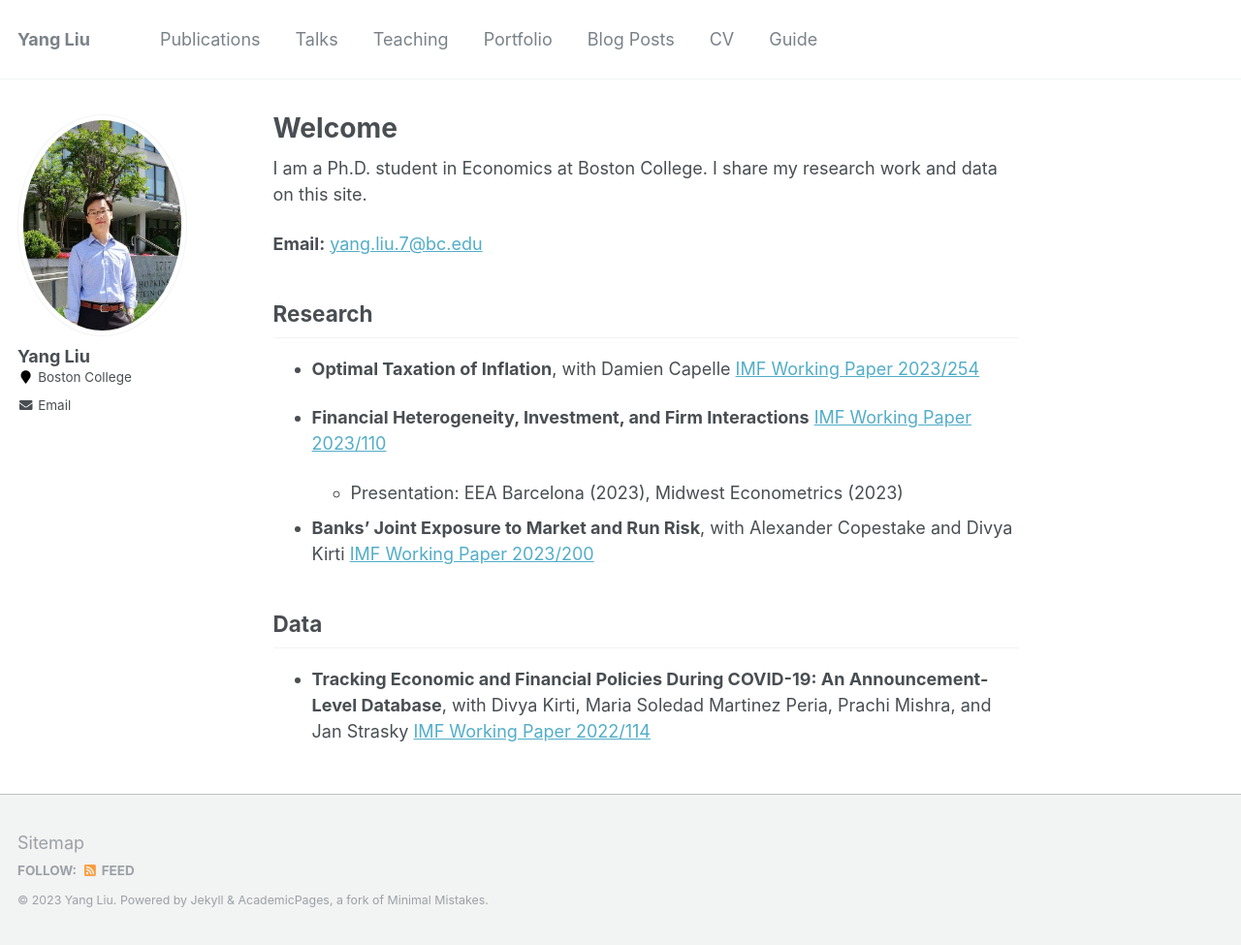
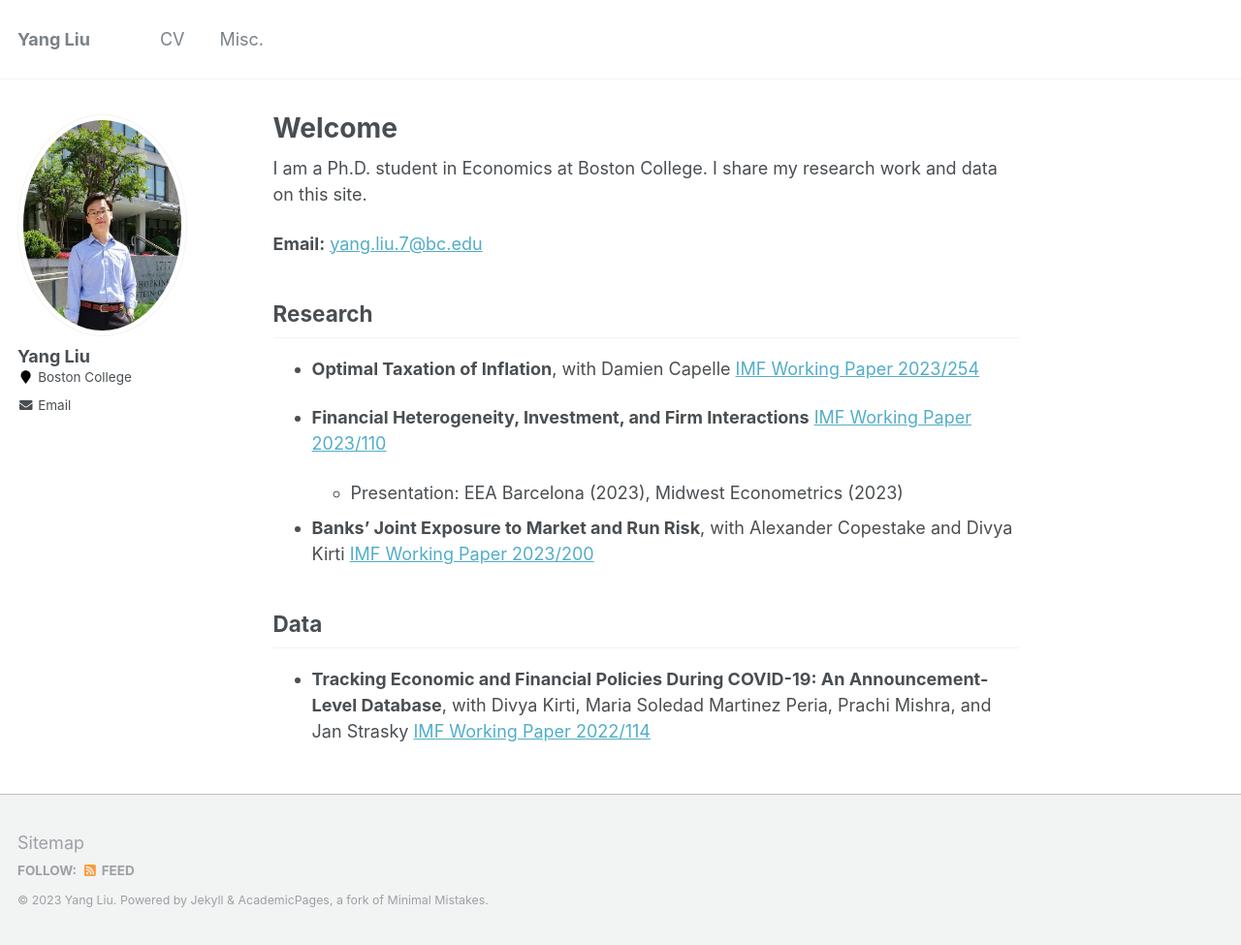
Before and after one commit to yangliu-95/yangliu-95.github.io, a Jekyll site: the page built from _pages/home.md, in a window 1280 px wide and 975 px high. Shown: the whole window at 97% size. Built offline with Jekyll 4.4.1, drawn with Linux system fonts in a browser that asks for light colours.

Commit message:
Update navigation.yml

```diff
--- a/_data/navigation.yml
+++ b/_data/navigation.yml
@@ -1,22 +1,7 @@
 # main links links
 main:
-  - title: "Publications"
-    url: /publications/
-
-  - title: "Talks"
-    url: /talks/
-
-  - title: "Teaching"
-    url: /teaching/
-
-  - title: "Portfolio"
-    url: /portfolio/
-
-  - title: "Blog Posts"
-    url: /year-archive/
-
   - title: "CV"
     url: /cv/
 
-  - title: "Guide"
-    url: /markdown/
+  - title: "Misc."
+    url: /misc/
```
